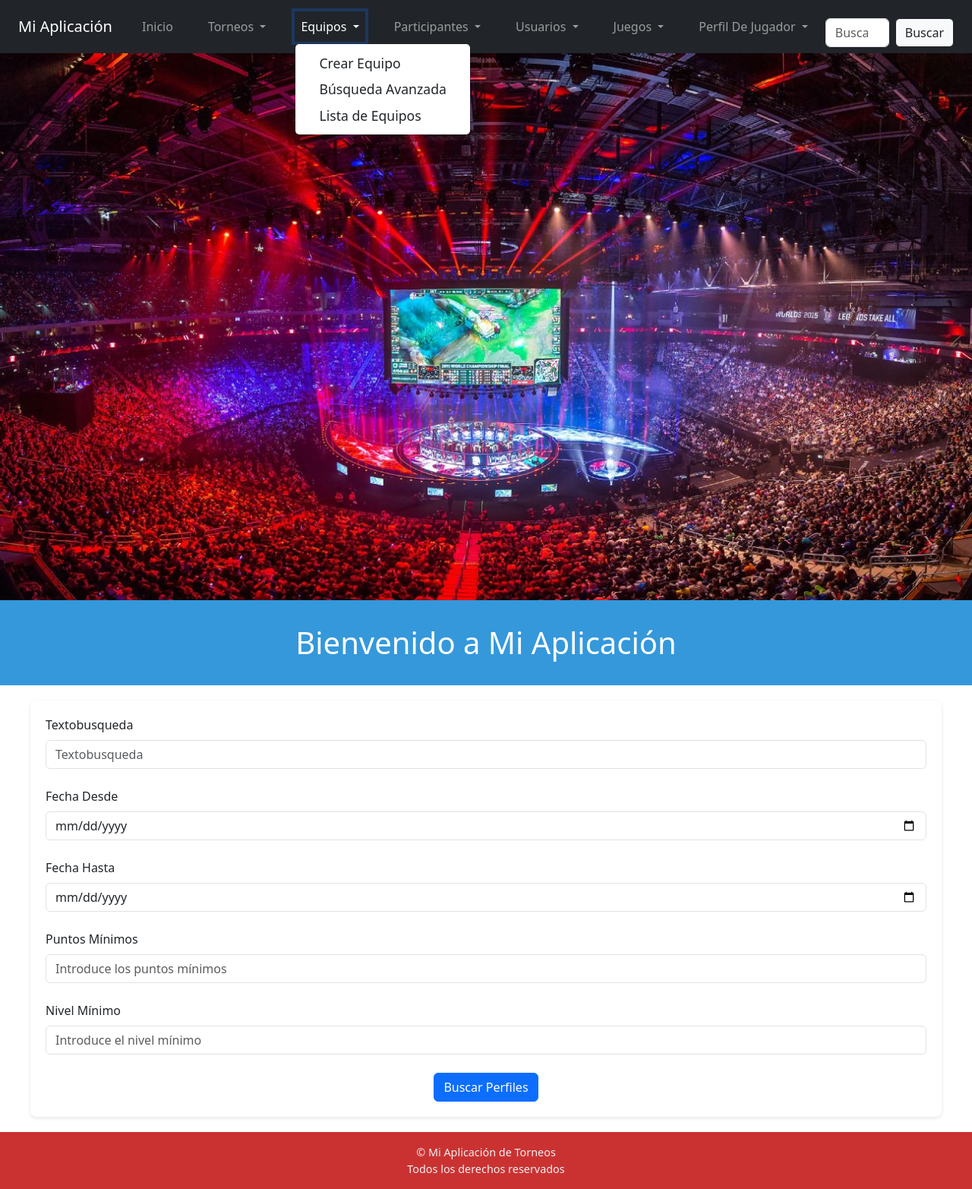
After one commit to mohies/Formularios, a Django app: page /buscar-perfil/ in a window 1280 px wide, after a click on "Equipos". The commit adds this page. Shown: the whole page at 76% size. Run offline with Django 5.2, Linux system fonts and the light colour scheme; some libraries are stand-ins or nearby versions.

Commit message:
todo hecho revisar

```diff
--- a/torneo/forms.py
+++ b/torneo/forms.py
@@ -597,3 +597,137 @@ class BusquedaJuegoForm(forms.Form):
             self.add_error('fecha_creacion_hasta', 'La fecha "hasta" no puede ser anterior a la fecha "desde"')
 
         return self.cleaned_data
+
+
+class PerfilDeJugadorForm(forms.ModelForm):
+    class Meta:
+        model = PerfilDeJugador
+        fields = ['usuario', 'puntos', 'nivel', 'ranking', 'avatar']
+        widgets = {
+            'usuario': forms.Select(attrs={'class': 'form-control'}),
+            'puntos': forms.NumberInput(attrs={'class': 'form-control'}),
+            'nivel': forms.NumberInput(attrs={'class': 'form-control'}),
+            'ranking': forms.NumberInput(attrs={'class': 'form-control'}),
+            'avatar': forms.URLInput(attrs={'class': 'form-control'}),
+        }
+        labels = {
+            'usuario': "Usuario",
+            'puntos': "Puntos",
+            'nivel': "Nivel",
+            'ranking': "Ranking",
+            'avatar': "Avatar (URL)",
+        }
+        help_texts = {
+            'usuario': "Selecciona el usuario del jugador.",
+            'puntos': "Puntos acumulados por el jugador.",
+            'nivel': "Nivel del jugador.",
+            'ranking': "Ranking del jugador.",
+            'avatar': "URL de la imagen del avatar del jugador.",
+        }
+
+    def clean(self):
+        # Llamamos al método clean() de la clase base
+        super().clean()
+
+        # Obtenemos los campos
+        usuario = self.cleaned_data.get('usuario')
+        puntos = self.cleaned_data.get('puntos')
+        nivel = self.cleaned_data.get('nivel')
+        ranking = self.cleaned_data.get('ranking')
+        avatar = self.cleaned_data.get('avatar')
+
+        # Validar que el usuario no esté vacío ni solo contenga espacios
+        if not usuario:
+            self.add_error('usuario', 'El usuario es obligatorio.')
+
+        # Validación de unicidad del usuario
+        perfil_existente = PerfilDeJugador.objects.filter(usuario=usuario).first()
+        if perfil_existente:
+            if self.instance and perfil_existente.id == self.instance.id:
+                pass
+            else:
+                self.add_error('usuario', 'Este usuario ya tiene un perfil de jugador.')
+
+        # Validar que los puntos, nivel y ranking sean valores positivos
+        if puntos is not None and puntos < 0:
+            self.add_error('puntos', 'Los puntos deben ser un valor positivo.')
+        if nivel is not None and nivel < 0:
+            self.add_error('nivel', 'El nivel debe ser un valor positivo.')
+        if ranking is not None and ranking < 0:
+            self.add_error('ranking', 'El ranking debe ser un valor positivo.')
+
+        # Validar que el avatar sea una URL válida
+        if avatar and not avatar.startswith(('http://', 'https://')):
+            self.add_error('avatar', 'El avatar debe ser una URL válida.')
+
+        # Siempre devolvemos el conjunto de datos limpios
+        return self.cleaned_data
+
+
+class BusquedaPerfilJugadorForm(forms.Form):
+    textoBusqueda = forms.CharField(required=False)
+
+class BusquedaAvanzadaPerfilJugadorForm(forms.Form):
+    textoBusqueda = forms.CharField(required=False)
+
+    # Campo para filtrar por puntos
+    puntos_minimos = forms.IntegerField(
+        label="Puntos Mínimos",
+        required=False,
+        widget=forms.NumberInput(attrs={'placeholder': 'Introduce los puntos mínimos'})
+    )
+
+    nivel_minimo = forms.IntegerField(
+        label="Nivel Mínimo",
+        required=False,
+        widget=forms.NumberInput(attrs={'placeholder': 'Introduce el nivel mínimo'})
+    )
+
+    # Fecha de creación del perfil (si la tienes en el modelo)
+    fecha_desde = forms.DateField(
+        label="Fecha Desde",
+        required=False,
+        widget=DateInput(attrs={"type": "date", "class": "form-control"})
+    )
+
+    fecha_hasta = forms.DateField(
+        label="Fecha Hasta",
+        required=False,
+        widget=forms.DateInput(format="%Y-%m-%d", attrs={"type": "date", "class": "form-control"})
+    )
+
+    def clean(self):
+        super().clean()
+
+        # Obtenemos los campos
+        textoBusqueda = self.cleaned_data.get('textoBusqueda')
+        puntos_minimos = self.cleaned_data.get('puntos_minimos')
+        nivel_minimo = self.cleaned_data.get('nivel_minimo')
+        fecha_desde = self.cleaned_data.get('fecha_desde')
+        fecha_hasta = self.cleaned_data.get('fecha_hasta')
+
+        # Validar que al menos uno de los campos tenga un valor
+        if textoBusqueda == "" and puntos_minimos is None and nivel_minimo is None and fecha_desde is None and fecha_hasta is None:
+            self.add_error('textoBusqueda', 'Debe introducir al menos un valor en un campo del formulario')
+            self.add_error('puntos_minimos', 'Debe introducir al menos un valor en un campo del formulario')
+            self.add_error('nivel_minimo', 'Debe introducir al menos un valor en un campo del formulario')
+            self.add_error('fecha_desde', 'Debe introducir al menos un valor en un campo del formulario')
+            self.add_error('fecha_hasta', 'Debe introducir al menos un valor en un campo del formulario')
+
+        # Validar que el texto de búsqueda tenga al menos 3 caracteres si se ingresa algo
+        if textoBusqueda != "" and len(textoBusqueda) < 3:
+            self.add_error('textoBusqueda', 'Debe introducir al menos 3 caracteres')
+
+        # La fecha hasta debe ser mayor o igual a la fecha desde
+        if fecha_desde and fecha_hasta and fecha_hasta < fecha_desde:
+            self.add_error('fecha_desde', 'La fecha hasta no puede ser menor que la fecha desde')
+            self.add_error('fecha_hasta', 'La fecha hasta no puede ser menor que la fecha desde')
+
+        # Validar que los puntos y el nivel sean mayores a cero si se ingresan
+        if puntos_minimos is not None and puntos_minimos < 0:
+            self.add_error('puntos_minimos', 'Los puntos deben ser un valor mayor o igual a cero')
+
+        if nivel_minimo is not None and nivel_minimo < 0:
+            self.add_error('nivel_minimo', 'El nivel debe ser un valor mayor o igual a cero')
+
+        return self.cleaned_data
--- /dev/null
+++ b/torneo/templates/torneo/crearperfil/buscar_perfil.html
@@ -0,0 +1,5 @@
+{% extends "torneo/lista_perfil.html" %}
+
+{% block busqueda %}
+    <h2 class="display-5">{{ texto_busqueda|linebreaksbr }}</h1>
+{% endblock %}
--- /dev/null
+++ b/torneo/templates/torneo/crearperfil/busqueda_avanzada.html
@@ -0,0 +1,41 @@
+{% extends "torneo/estructura/base.html" %}
+
+{% block content %}
+{% load django_bootstrap5 %}
+
+<form action="{% url 'buscar_perfil' %}" method="GET">
+    {% csrf_token %}
+
+    <!-- Campo de texto para búsqueda -->
+    <div class="mb-4">
+        {% bootstrap_field formulario.textoBusqueda show_label=True %}
+    </div>
+
+    <!-- Campo de fecha de inscripción desde -->
+    <div class="mb-4">
+        {% bootstrap_field formulario.fecha_desde show_label=True %}
+    </div>
+
+    <!-- Campo de fecha de inscripción hasta -->
+    <div class="mb-4">
+        {% bootstrap_field formulario.fecha_hasta show_label=True %}
+    </div>
+
+    <!-- Campo de puntos mínimos -->
+    <div class="mb-4">
+        {% bootstrap_field formulario.puntos_minimos show_label=True %}
+    </div>
+
+    <!-- Campo de nivel mínimo -->
+    <div class="mb-4">
+        {% bootstrap_field formulario.nivel_minimo show_label=True %}
+    </div>
+
+    <!-- Botón de búsqueda -->
+    <div class="text-center">
+        {% bootstrap_button "Buscar Perfiles" button_type="submit" button_class="btn-primary" %}
+    </div>
+
+</form>
+
+{% endblock %}
--- a/torneo/templates/torneo/estructura/menu.html
+++ b/torneo/templates/torneo/estructura/menu.html
@@ -77,8 +77,17 @@
             </li>
 
 
-
-
+             <!-- Dropdown de Perfil -->
+             <li class="nav-item dropdown">
+                <a class="nav-link dropdown-toggle" href="#" id="dropdownFormularios" role="button" data-bs-toggle="dropdown" aria-expanded="false">
+                    Perfil De Jugador
+                </a>
+                <ul class="dropdown-menu" aria-labelledby="dropdownFormularios">
+                    <li><a class="dropdown-item" href="{% url 'crear_perfil_de_jugador' %}">Crear Perfil Jugador</a></li>
+                    <li><a class="dropdown-item" href="{% url 'buscar_perfil' %}">Buscar Perfil Jugador</a></li>
+                    <li><a class="dropdown-item" href="{% url 'lista_perfiles' %}">Lista Perfiles</a></li>
+                </ul>
+            </li>
 
 
 
--- a/torneo/urls.py
+++ b/torneo/urls.py
@@ -28,5 +28,12 @@ urlpatterns = [
     path('buscar-juego/', views.juego_buscar_avanzado, name='buscar_juego'),
     path('juego/editar/<int:juego_id>/', views.juego_editar, name='juego_editar'),
     path('juego/eliminar/<int:juego_id>/', views.juego_eliminar, name='juego_eliminar'),
+    path('crear_perfil_de_jugador/', views.crear_perfil_de_jugador, name='crear_perfil_de_jugador'),
+    path('perfiles/', views.lista_perfiles, name='lista_perfiles'),
+    path('buscar-perfil/', views.perfil_buscar_avanzado, name='buscar_perfil'),
+    path('perfil/editar/<int:perfil_id>/', views.perfil_editar, name='editar_perfil'),
+    path('perfil/eliminar/<int:perfil_id>/', views.perfil_eliminar, name='eliminar_perfil'),
+
+
 
 ]
--- a/torneo/views.py
+++ b/torneo/views.py
@@ -677,6 +677,146 @@ def juego_eliminar(request, juego_id):
     return redirect('lista_juegos')
 
 
+def crear_perfil_de_jugador(request):
+    datosFormulario = None  # Inicializamos la variable para los datos del formulario
+
+    if request.method == "POST":
+        datosFormulario = request.POST  # Capturamos los datos enviados por el formulario
+
+    # Creamos el formulario
+    formulario = PerfilDeJugadorForm(datosFormulario)
+
+    if request.method == "POST":
+        if formulario.is_valid():  # Validamos el formulario
+            try:
+                # Guardamos el perfil de jugador en la base de datos
+                formulario.save()
+                # Mostramos un mensaje de éxito
+                messages.success(request, "El perfil de jugador ha sido creado correctamente.")
+                return redirect("lista_perfiles_de_jugadores")  # Redirigimos a la lista de perfiles de jugadores
+            except Exception as error:
+                print(error)  # Imprimimos el error en la consola para depuración
+
+    return render(request, 'torneo/crearperfil/crear_perfil_de_jugador.html', {'formulario': formulario})
+
+def perfil_buscar_avanzado(request):
+    if len(request.GET) > 0:
+        formulario = BusquedaAvanzadaPerfilJugadorForm(request.GET)
+        if formulario.is_valid():
+
+            mensaje_busqueda = "Se ha buscado por los siguientes valores:\n"
+
+            QPerfiles = PerfilDeJugador.objects.all()
+
+            # Obtenemos los filtros del formulario
+            textoBusqueda = formulario.cleaned_data.get('textoBusqueda')
+            puntos_minimos = formulario.cleaned_data.get('puntos_minimos')
+            nivel_minimo = formulario.cleaned_data.get('nivel_minimo')
+            fecha_desde = formulario.cleaned_data.get('fecha_desde')
+            fecha_hasta = formulario.cleaned_data.get('fecha_hasta')
+
+            # Aplicamos los filtros según corresponda
+            if textoBusqueda:
+                QPerfiles = QPerfiles.filter(usuario__nombre__icontains=textoBusqueda)
+                mensaje_busqueda += f" Nombre que contenga la palabra '{textoBusqueda}'\n"
+
+            if puntos_minimos is not None:
+                QPerfiles = QPerfiles.filter(puntos__gte=puntos_minimos)
+                mensaje_busqueda += f" Puntos mayores o iguales a {puntos_minimos}\n"
+
+            if nivel_minimo is not None:
+                QPerfiles = QPerfiles.filter(nivel__gte=nivel_minimo)
+                mensaje_busqueda += f" Nivel mayor o igual a {nivel_minimo}\n"
+
+            if fecha_desde:
+                QPerfiles = QPerfiles.filter(fecha_creacion__gte=fecha_desde)
+                mensaje_busqueda += f" Fecha de creación desde: {fecha_desde.strftime('%d-%m-%Y')}\n"
+
+            if fecha_hasta:
+                QPerfiles = QPerfiles.filter(fecha_creacion__lte=fecha_hasta)
+                mensaje_busqueda += f" Fecha de creación hasta: {fecha_hasta.strftime('%d-%m-%Y')}\n"
+
+            # Ejecutamos la consulta
+            perfiles = QPerfiles.all()
+
+            if not perfiles.exists():
+                messages.info(request, 'No se encontraron perfiles con los filtros aplicados.')
+
+            return render(request, 'torneo/crearperfil/buscar_perfil.html', {
+                "perfiles_mostrar": perfiles,
+                "texto_busqueda": mensaje_busqueda
+            })
+    else:
+        formulario = BusquedaAvanzadaPerfilJugadorForm(None)
+
+    return render(request, 'torneo/crearperfil/busqueda_avanzada.html', {"formulario": formulario})
+
+
+
+def lista_perfiles(request):
+    # Obtener todos los perfiles de jugadores de la base de datos
+    perfiles = PerfilDeJugador.objects.all()
+
+    # Renderizar la plantilla y pasar los perfiles como contexto
+    return render(request, 'torneo/lista_perfiles.html', {'perfiles': perfiles})
+
+
+
+def perfil_editar(request, perfil_id):
+    # Obtenemos el perfil de jugador correspondiente al ID proporcionado
+    perfil = PerfilDeJugador.objects.get(id=perfil_id)  # Usamos get directamente sin 404
+
+    datosFormulario = None  # Inicializamos la variable para los datos del formulario
+
+    if request.method == "POST":
+        datosFormulario = request.POST  # Capturamos los datos enviados por el formulario
+
+    # Creamos el formulario usando la instancia del perfil de jugador actual
+    formulario = PerfilDeJugadorForm(datosFormulario, instance=perfil)
+
+    if request.method == "POST":
+        if formulario.is_valid():  # Validamos el formulario
+            try:
+                # Guardamos los cambios en la base de datos
+                formulario.save()
+                # Mostramos un mensaje de éxito
+                messages.success(
+                    request,
+                    f"Se ha editado el perfil de '{formulario.cleaned_data.get('usuario')}' correctamente."
+                )
+                return redirect('lista_perfiles')  # Redirigimos a la lista de perfiles
+            except Exception as error:
+                print(error)  # Imprimimos el error en la consola para depuración
+
+    # Renderizamos el formulario de edición
+    return render(
+        request,
+        'torneo/crearperfil/crear_perfil_de_jugador.html',  # Asegúrate de tener la plantilla adecuada para editar el perfil
+        {"formulario": formulario, "perfil": perfil}
+    )
+
+def perfil_eliminar(request, perfil_id):
+    try:
+        # Obtenemos el perfil correspondiente al ID proporcionado
+        perfil = PerfilDeJugador.objects.get(id=perfil_id)
+
+        # Eliminamos el perfil
+        perfil.delete()
+
+        # Mostramos un mensaje de éxito
+        messages.success(request, f"Se ha eliminado el perfil de jugador {perfil.usuario.username} correctamente.")
+
+    except PerfilDeJugador.DoesNotExist:
+        # Si el perfil no existe, mostramos un mensaje de error
+        messages.error(request, "El perfil de jugador no existe.")
+    except Exception as error:
+        # Si ocurre otro error, lo mostramos en la consola
+        print(error)
+
+    # Redirigimos a la lista de perfiles
+    return redirect('lista_perfiles')  # Asegúrate de tener configurada esta URL
+
+
 
 
 
```
Also changed, not shown: torneo/templates/torneo/crearperfil/crear_perfil_de_jugador.html (added, +16 -0 lines), torneo/templates/torneo/lista_perfil.html (added, +60 -0 lines), torneo/templates/torneo/lista_perfiles.html (added, +40 -0 lines).
